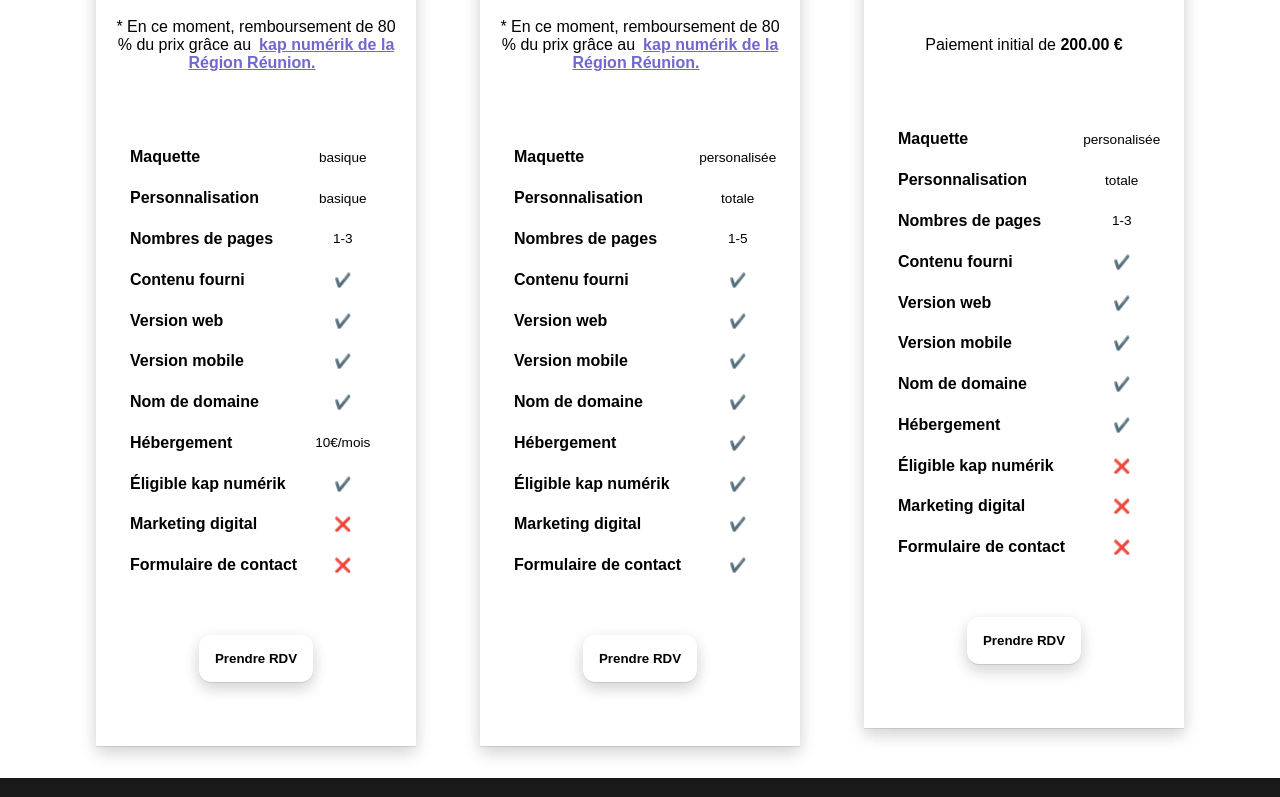
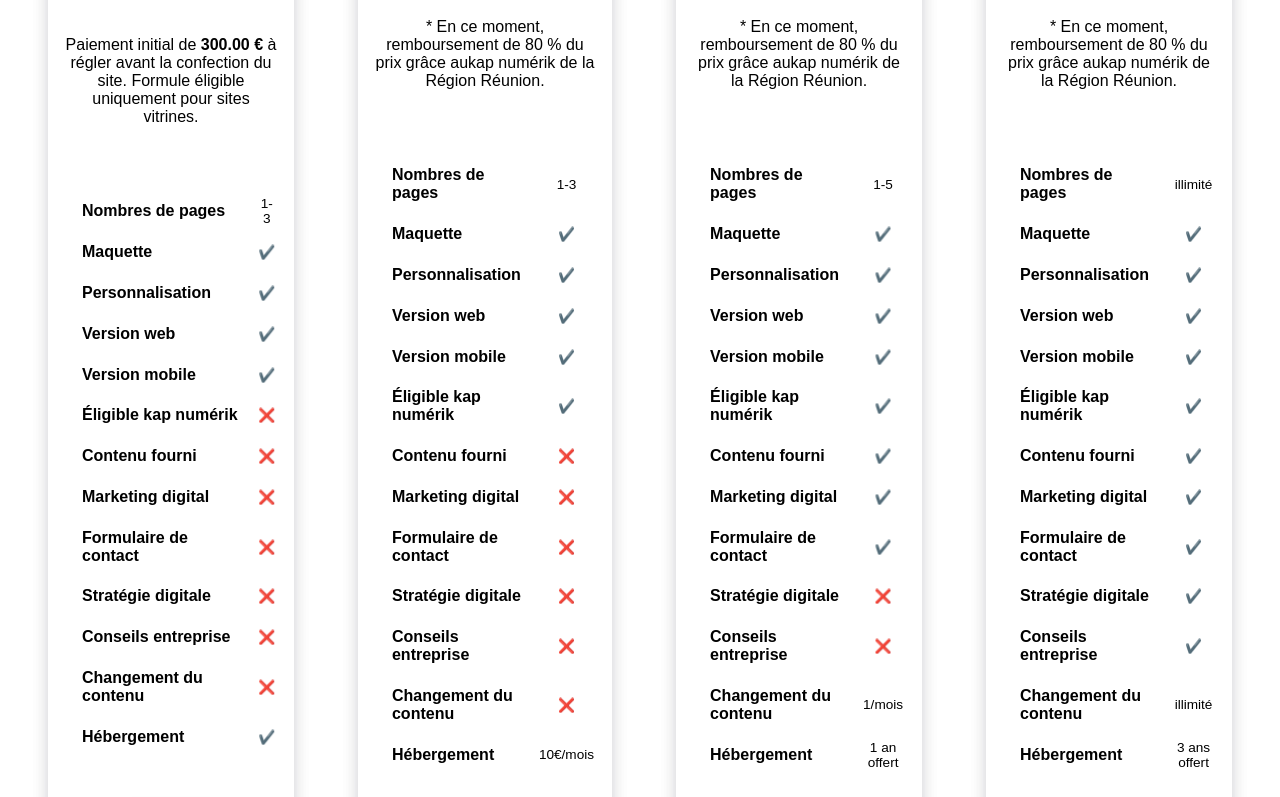
Before and after one commit to TerryGrimoire/Website-Terry-Grimoire, a React (Vite) app: page /Services in a window 1280 px wide. Shown: the part 480-1277 px from the top of the page. Built offline with nearby package versions, Linux system fonts and the light colour scheme.

Commit message:
changing price

```diff
--- a/src/datas/FormulesData.js
+++ b/src/datas/FormulesData.js
@@ -1,15 +1,35 @@
 const formulesData = [
+  {
+    id: 0,
+    title: "Formule mensuel",
+    price: "50€/mois",
+    bg: "",
+    description: {
+      maquette: "✔️",
+      personalisation: "✔️",
+      web: "✔️",
+      mobile: "✔️",
+      contenu: "❌",
+      hebergement: "✔️",
+      pages: "1-3",
+      stratégies: "❌",
+      conseils: "❌",
+      remboursement: "❌",
+      contact: "❌",
+      reseaux: "❌",
+      changement: "❌",
+    },
+  },
   {
     id: 1,
     title: "Formule Basique",
-    price: "600.00 €",
-    secondPrice: "157.60 €",
+    price: "1 500.00 €",
+    secondPrice: "394.00 €",
     bg: "",
     description: {
-      maquette: "basique",
-      personalisation: "basique",
-      contenu: "✔️",
-      domaine: "✔️",
+      maquette: "✔️",
+      personalisation: "✔️",
+      contenu: "❌",
       web: "✔️",
       mobile: "✔️",
       hebergement: "10€/mois",
@@ -17,46 +37,53 @@
       remboursement: "✔️",
       contact: "❌",
       reseaux: "❌",
+      stratégies: "❌",
+      conseils: "❌",
+      changement: "❌",
     },
   },
   {
     id: 2,
     title: "Formule Plus",
-    price: "1500.00 €",
+    price: "2 500.00 €",
     secondPrice: "394.00 €",
-
     bg: "",
     description: {
-      maquette: "personalisée",
-      personalisation: "totale",
+      maquette: "✔️",
+      personalisation: "✔️",
       contenu: "✔️",
-      domaine: "✔️",
       web: "✔️",
       mobile: "✔️",
-      hebergement: "✔️",
+      hebergement: "1 an offert",
       pages: "1-5",
       remboursement: "✔️",
       contact: "✔️",
+      changement: "1/mois",
+      stratégies: "❌",
+      conseils: "❌",
       reseaux: "✔️",
     },
   },
   {
     id: 3,
-    title: "Formule mensuel",
-    price: "40€/mois",
+    title: "Formule Extra",
+    price: "3 500.00 €",
+    secondPrice: "394.00 €",
     bg: "",
     description: {
-      maquette: "personalisée",
-      personalisation: "totale",
+      maquette: "✔️",
+      personalisation: "✔️",
+      contenu: "✔️",
       web: "✔️",
       mobile: "✔️",
-      contenu: "✔️",
-      domaine: "✔️",
-      hebergement: "✔️",
-      pages: "1-3",
-      remboursement: "❌",
-      contact: "❌",
-      reseaux: "❌",
+      hebergement: "3 ans offert",
+      pages: "illimité",
+      remboursement: "✔️",
+      contact: "✔️",
+      changement: "illimité",
+      stratégies: "✔️",
+      conseils: "✔️",
+      reseaux: "✔️",
     },
   },
 ];
--- a/src/pages/Services.jsx
+++ b/src/pages/Services.jsx
@@ -27,23 +27,22 @@
             {formule.secondPrice ? (
               <p>
                 * En ce moment, remboursement de 80 % du prix grâce au
-                <a
-                  target="_blank"
-                  rel="noreferrer"
-                  className="lien"
-                  href="https://regionreunion.com/aides-services/article/le-cheque-numerique-devient-le-kap-numerik"
-                >
-                  kap numérik de la Région Réunion.
-                </a>
+                <Link to="/Blog/2">kap numérik de la Région Réunion.</Link>
               </p>
             ) : (
               <p>
-                Paiement initial de <strong>200.00 €</strong>
+                Paiement initial de <strong>300.00 €</strong> à régler avant la
+                confection du site. Formule éligible uniquement pour sites
+                vitrines.
               </p>
             )}
             <div>
               <table>
                 <tbody>
+                  <tr>
+                    <th>Nombres de pages</th>
+                    <td>{formule.description.pages}</td>
+                  </tr>
                   <tr>
                     <th>Maquette</th>
                     <td>{formule.description.maquette}</td>
@@ -51,14 +50,6 @@
                   <tr>
                     <th>Personnalisation</th>
                     <td>{formule.description.personalisation}</td>
-                  </tr>
-                  <tr>
-                    <th>Nombres de pages</th>
-                    <td>{formule.description.pages}</td>
-                  </tr>
-                  <tr>
-                    <th>Contenu fourni</th>
-                    <td>{formule.description.contenu}</td>
                   </tr>
                   <tr>
                     <th>Version web</th>
@@ -69,16 +60,12 @@
                     <td>{formule.description.mobile}</td>
                   </tr>
                   <tr>
-                    <th>Nom de domaine</th>
-                    <td>{formule.description.domaine}</td>
+                    <th>Éligible kap numérik</th>
+                    <td>{formule.description.remboursement}</td>
                   </tr>
                   <tr>
-                    <th>Hébergement</th>
-                    <td>{formule.description.hebergement}</td>
-                  </tr>
-                  <tr>
-                    <th>Éligible kap numérik</th>
-                    <td>{formule.description.remboursement}</td>
+                    <th>Contenu fourni</th>
+                    <td>{formule.description.contenu}</td>
                   </tr>
                   <tr>
                     <th>Marketing digital</th>
@@ -87,6 +74,22 @@
                   <tr>
                     <th>Formulaire de contact</th>
                     <td>{formule.description.contact}</td>
+                  </tr>
+                  <tr>
+                    <th>Stratégie digitale</th>
+                    <td>{formule.description.stratégies}</td>
+                  </tr>
+                  <tr>
+                    <th>Conseils entreprise</th>
+                    <td>{formule.description.conseils}</td>
+                  </tr>
+                  <tr>
+                    <th>Changement du contenu</th>
+                    <td>{formule.description.changement}</td>
+                  </tr>
+                  <tr>
+                    <th>Hébergement</th>
+                    <td>{formule.description.hebergement}</td>
                   </tr>
                 </tbody>
               </table>
```
